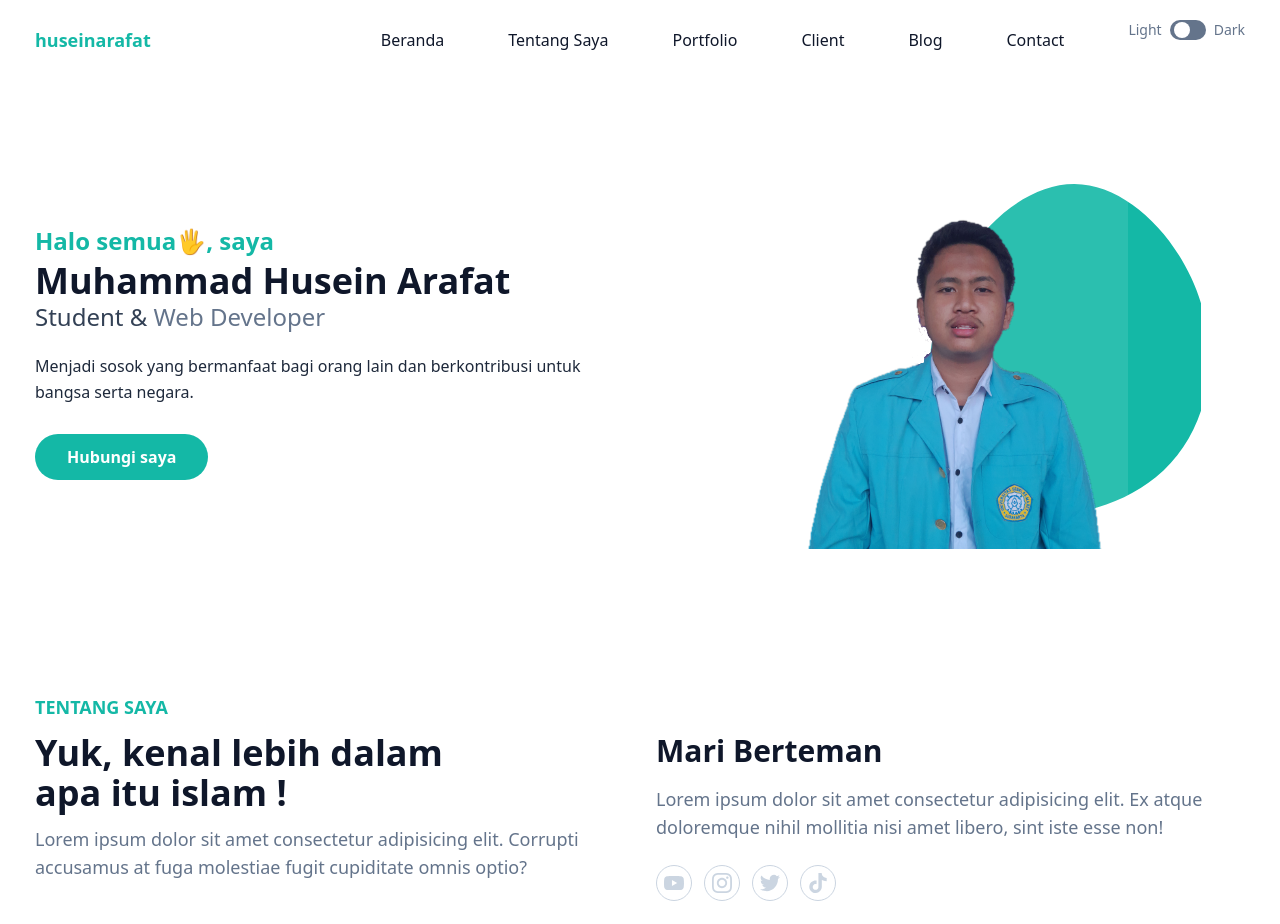
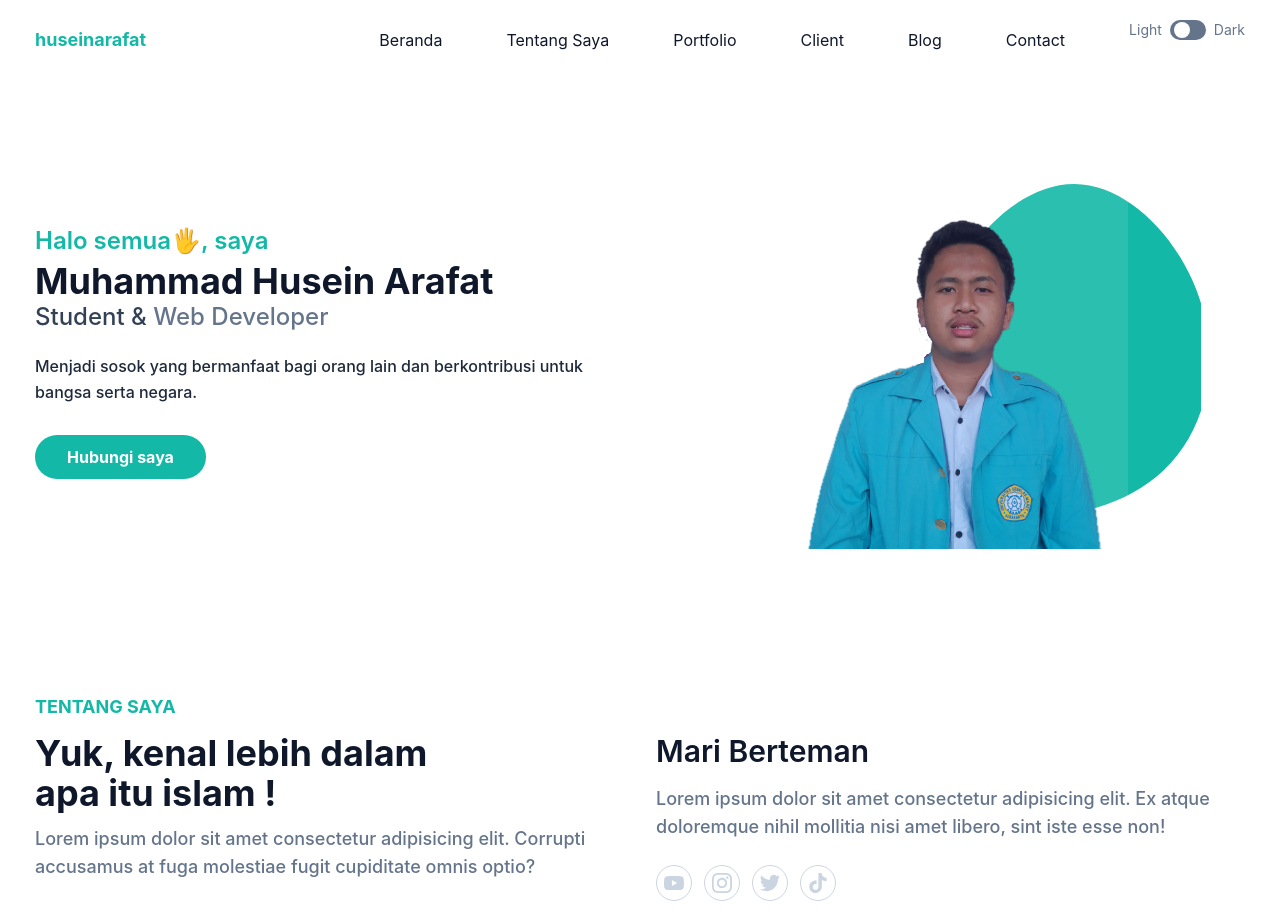
Before and after one commit to MuhammadHuseinArafat/Portfolio-tailwind-css-husein, a website: page index.html in a window 1280 px wide. Shown: the top 924 px of the page. Drawn offline with Linux system fonts and the light colour scheme.

Commit message:
update sekali lagi

```diff
--- a/index.html
+++ b/index.html
@@ -5,7 +5,7 @@
     <meta http-equiv="X-UA-Compatible" content="IE=edge" />
     <meta name="viewport" content="width=device-width, initial-scale=1.0" />
     <title>Portofolio Tailwind CSS</title>
-    <link href=".dist/css/final.css" rel="stylesheet" />
+    <link href="dist/css/final.css" rel="stylesheet" />
     <script>
       if (
         localStorage.theme === "dark" ||
```
Also changed, not shown: dist/css/final.css (added).
